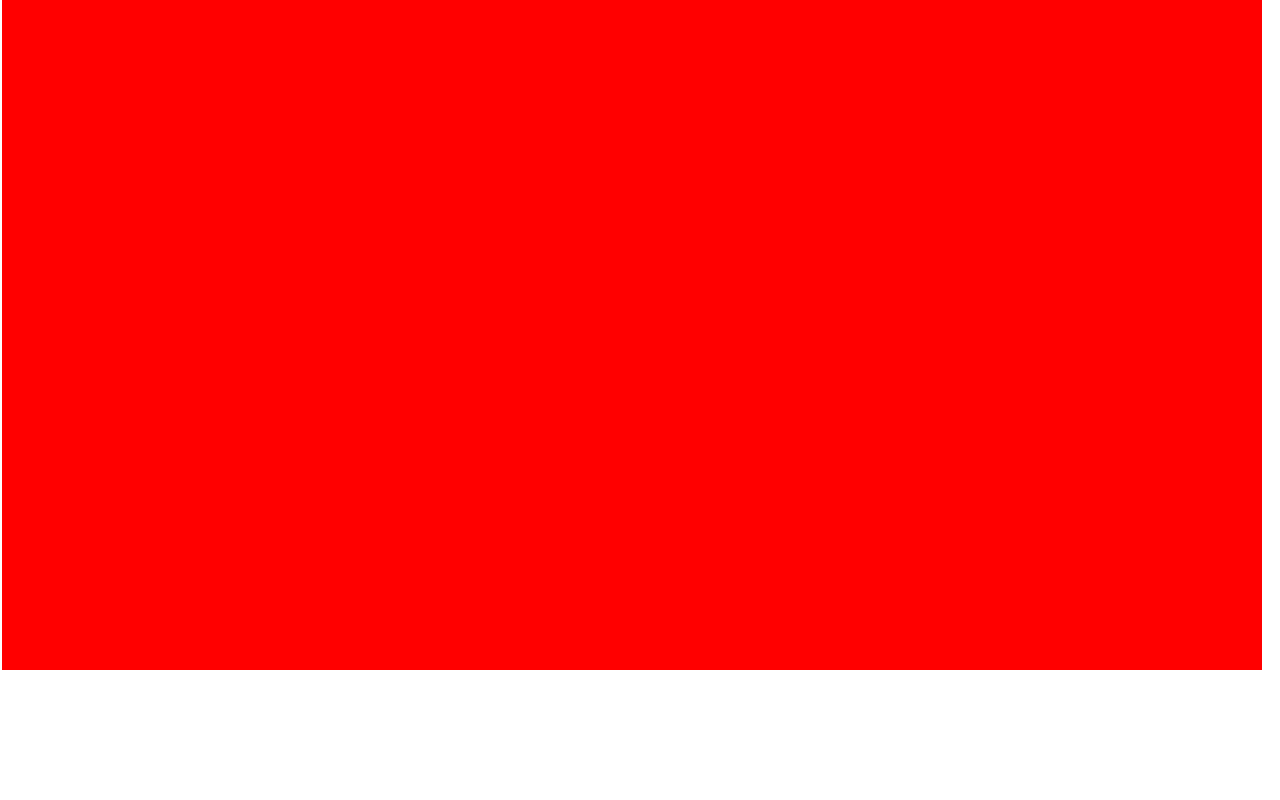
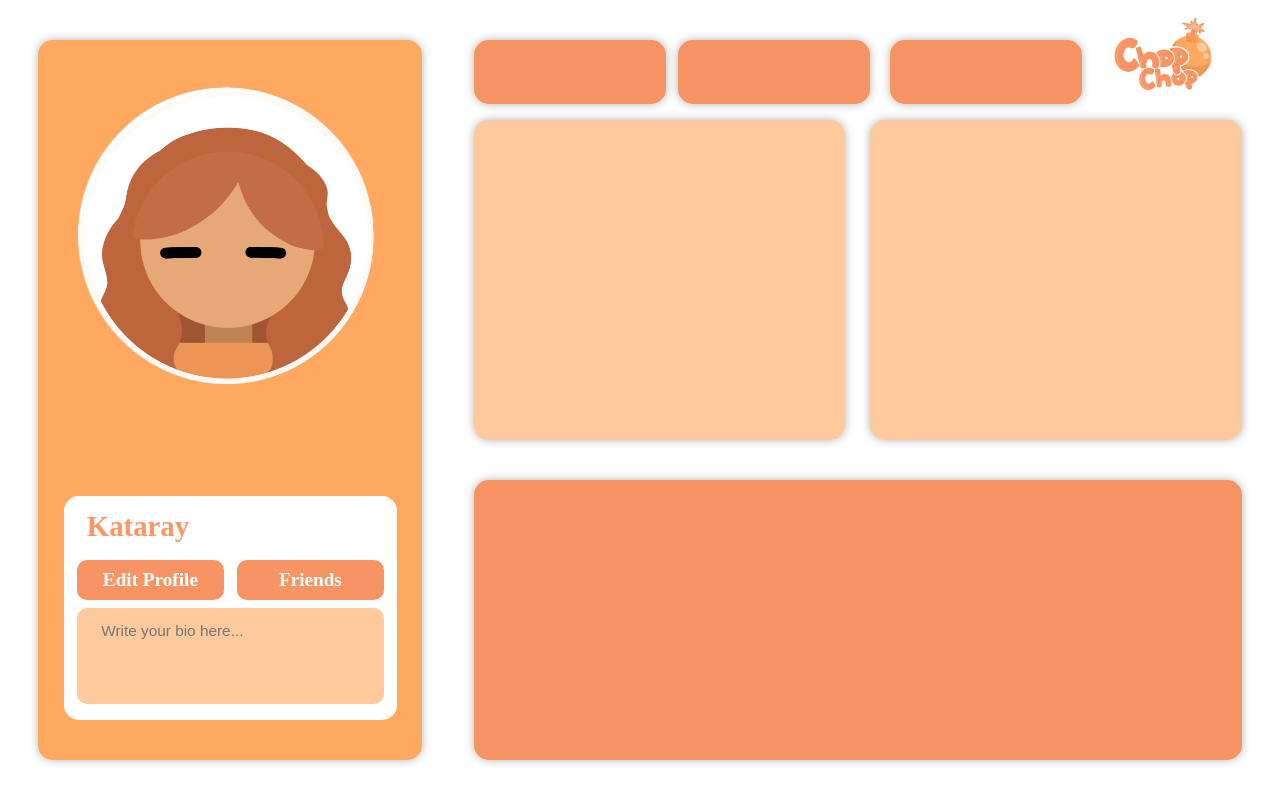
Before and after one commit to Kataray/Winhacks2025, a React (Vite) app: page / in a window 1280 px wide. Built offline with nearby package versions, Linux system fonts and the light colour scheme.

Commit message:
Profile section updated

```diff
--- a/src/App.module.css
+++ b/src/App.module.css
@@ -11,6 +11,7 @@ body, html {
     margin: 0;
     padding: 0;
     overflow-x: hidden;
+    height: 100vh;
 }
 
 .App {
--- a/src/components/MainPage/MainPage.jsx
+++ b/src/components/MainPage/MainPage.jsx
@@ -4,6 +4,7 @@ import Popup from "../Popup/Popup";
 
 const MainPage = () => {
     const [showPopup, setShowPopup] = useState(false);
+    const [bio, setBio] = useState("");
 
     return (
 
@@ -15,7 +16,7 @@ const MainPage = () => {
             <div className={styles.testImage}>
                 <img src="/assets/ChopChopLogo.png" alt="Logo" className={styles.testImage}/>
             </div>
-            <div className={styles.testImage}>
+            <div className={styles.whiteCircleBg}>
                 <img src="/assets/ProfileBgEmpty.png" alt="CircleBg" className={styles.whiteCircleBg}/>
             </div>
             {/*<button className={styles.openButton} onClick={() => setShowPopup(true)}>*/}
@@ -27,7 +28,29 @@ const MainPage = () => {
             <div className={styles.pointsBox}></div>
             <div className={styles.rankBox}></div>
 
-            <div className={styles.MainContainer}></div>
+            <div className={styles.BioArea}></div>
+            <div className={styles.Biography}>
+                <textarea
+                    className={styles.BioInput}
+                    placeholder="Write your bio here..."
+                    value={bio}
+                    onChange={(e) => setBio(e.target.value)}
+                />
+            </div>
+
+            <div className={styles.profilePic}>
+                <img src="/assets/ProfilePic.png" alt="Logo" className={styles.profilePic}/>
+            </div>
+
+            <div className={styles.EditProfileButton}>
+                Edit Profile
+            </div>
+
+            <div className={styles.FriendsButton}>
+                Friends
+            </div>
+
+            <div className={styles.NameDisplay}>Kataray</div>
 
         </div>
     );
--- a/src/components/MainPage/MainPage.module.css
+++ b/src/components/MainPage/MainPage.module.css
@@ -1,16 +1,10 @@
-.MainContainer {
-    position: relative;
-    width: 1265px;
-    height: 670px;
-    background-color: red;
-    display: flex;
-    justify-content: center;
-    align-items: center;
-    margin: 0 auto;
+html {
+    height: 100vh;
+}
+    * {
+        margin: 0;
+        padding: 0;
         box-sizing: border-box;
-    overflow: hidden;
-    top: -10px;
-    right: 8px;
     }
 
     .MainPage {
@@ -30,11 +24,11 @@ body {
     }
 
     .container {
-    position: relative;
+        /*position: relative;*/
         background-color: #ffffff;
-    width: 100vw;
-    height: 670px;
-    display: flex;
+        /*width: 100vw;*/
+        /*height: 670px;*/
+        /*display: flex;*/
         box-sizing: border-box;
         padding: 10px; /* Adds padding when resized too large */
         overflow: hidden; /* Ensures no element resizes */
@@ -61,10 +55,10 @@ body {
 
     .ProfileSection {
         position: absolute;
-    top: 30px;
-    left: 30px;
-    bottom: 30px;
-    width: 400px;
+        top: 5%;
+        left: 3%;
+        bottom: 5%;
+        width: 30%;
         background-color: #ffa85f;
         cursor: pointer;
         border: none;
@@ -76,10 +70,10 @@ body {
 
     .ChallengeFriendSection {
         position: absolute;
-    top: 400px;
-    right: 45px;
-    bottom: 30px;
-    width: 765px;
+        top: 60%;
+        right: 3%;
+        bottom: 5%;
+        width: 60%;
         background-color: #f89464;
         cursor: pointer;
         border: none;
@@ -91,10 +85,10 @@ body {
 
     .ToDoSection {
         position: absolute;
-    top: 100px;
-    right: 45px;
-    bottom: 300px;
-    width: 370px;
+        top: 15%;
+        right: 3%;
+        bottom: 45%;
+        width: 29%;
         background-color: #ffc99e;
         cursor: pointer;
         border: none;
@@ -103,12 +97,13 @@ body {
         box-shadow: 0 0 10px rgba(0, 0, 0, 0.30);
         transition: background-color 0.3s ease;
     }
+
     .FlashcardSection {
         position: absolute;
-    top: 100px;
-    right: 440px;
-    bottom: 300px;
-    width: 370px;
+        top: 15%;
+        right: 34%;
+        bottom: 45%;
+        width: 29%;
         background-color: #ffc99e;
         cursor: pointer;
         border: none;
@@ -120,11 +115,11 @@ body {
 
     .acheivmentsBox {
         position: absolute;
-    top: 20px;
-    right: 610px;
-    bottom: 590px;
-    width: 200px;
-    background-size: cover; /* Ensures the image covers the box */
+        top: 5%;
+        right: 48%;
+        bottom: 87%;
+        width: 15%;
+        background-size: cover;
         background-position: center; /* Centers the image */
         background-repeat: no-repeat; /* Prevents repetition */
         background-color: #f89464;
@@ -138,19 +133,18 @@ body {
 
     .testImage {
         position: absolute;
-    top: 1px;
-    right: 30px;
-    bottom: 700px;
-    width: 100px;
+        top: 2%;
+        right: 4%;
+        width: 28%;
         object-fit: cover;
     }
 
     .pointsBox {
         position: absolute;
-    top: 20px;
-    right: 395px;
-    bottom: 590px;
-    width: 200px;
+        top: 5%;
+        right: 32%;
+        bottom: 87%;
+        width: 15%;
         background-size: cover; /* Ensures the image covers the box */
         background-position: center; /* Centers the image */
         background-repeat: no-repeat; /* Prevents repetition */
@@ -165,10 +159,10 @@ body {
 
     .rankBox {
         position: absolute;
-    top: 20px;
-    right: 180px;
-    bottom: 590px;
-    width: 200px;
+        top: 5%;
+        right: 15.5%;
+        bottom: 87%;
+        width: 15%;
         background-size: cover; /* Ensures the image covers the box */
         background-position: center; /* Centers the image */
         background-repeat: no-repeat; /* Prevents repetition */
@@ -183,9 +177,124 @@ body {
 
     .whiteCircleBg {
         position: absolute;
-    top: 30px;
-    right: 850px;
-    bottom: 800px;
-    width: 300px;
+        top: 8%;
+        left: 3.5%;
+        bottom: 60%;
+        width: 50%;
         object-fit: cover;
+
     }
+
+    .BioArea {
+        position: absolute;
+        top: 62%;
+        left: 5%;
+        bottom: 10%;
+        width: 26%;
+        background-color: #ffffff;
+        object-fit: cover;
+        display: flex;
+        border: none;
+        border-radius: 15px;
+        color: #b1afaf;
+    }
+
+.Biography {
+    position: absolute;
+    top: 76%;
+    left: 6%;
+    width: 24%;
+    height: 12%; /* Adjust height */
+    background-color: #ffc99e;
+    display: flex;
+    justify-content: center;
+    align-items: center;
+    border-radius: 10px;
+    padding: 10px;
+}
+
+.BioInput {
+    width: 90%;
+    height: 90%;
+    background: transparent;
+    border: none;
+    resize: none; /* Prevent resizing */
+    font-size: min(1.2vw, 1.5em);
+    color: #b44d19;
+    outline: none; /* Remove blue outline on focus */
+    font-family: Arial, sans-serif;
+}
+
+.profilePic {
+    position: absolute;
+    top: 8%;
+    left: 4%;
+    bottom: 60%;
+    width: 49%;
+    object-fit: cover;
+    display: flex;
+    border: none;
+    border-radius: 15px;
+    color: #b1afaf;
+
+}
+
+.EditProfileButton {
+    position: absolute;
+    top: 70%;
+    left: 6%;
+    width: 11.5%;
+    height: 5%;
+    background-color: #f89464;
+    display: flex;
+    justify-content: center;
+    align-items: center;
+    border-radius: 10px;
+    padding: 10px;
+    font-size: min(1.5vw, 1.2em);
+    font-weight: bold;
+    color: white;
+    cursor: pointer;
+    text-align: center;
+}
+
+.EditProfileButton:hover {
+    background-color: #e27b50;
+}
+
+
+.FriendsButton {
+    position: absolute;
+    top: 70%;
+    left: 18.5%;
+    width: 11.5%;
+    height: 5%; /* Adjust height */
+    background-color: #f89464;
+    display: flex;
+    justify-content: center;
+    align-items: center;
+    border-radius: 10px;
+    padding: 10px;
+    font-size: min(1.5vw, 1.2em);
+    font-weight: bold;
+    color: white;
+    cursor: pointer;
+    text-align: center;
+}
+
+.FriendsButton:hover {
+    background-color: #e27b50;
+}
+
+.NameDisplay {
+    position: absolute;
+    top: 62.5%;
+    left: 6%;
+    width: 28%;
+    text-align: left;
+    font-size: min(2.5vw, 1.8em); /* Responsive font size */
+    font-weight: bold;
+    color: #ff9464;
+    padding: 10px;
+
+}
```
Also changed, not shown: public/assets/ProfilePic.png (added). Lines whose indentation alone changed are shown as unchanged.
